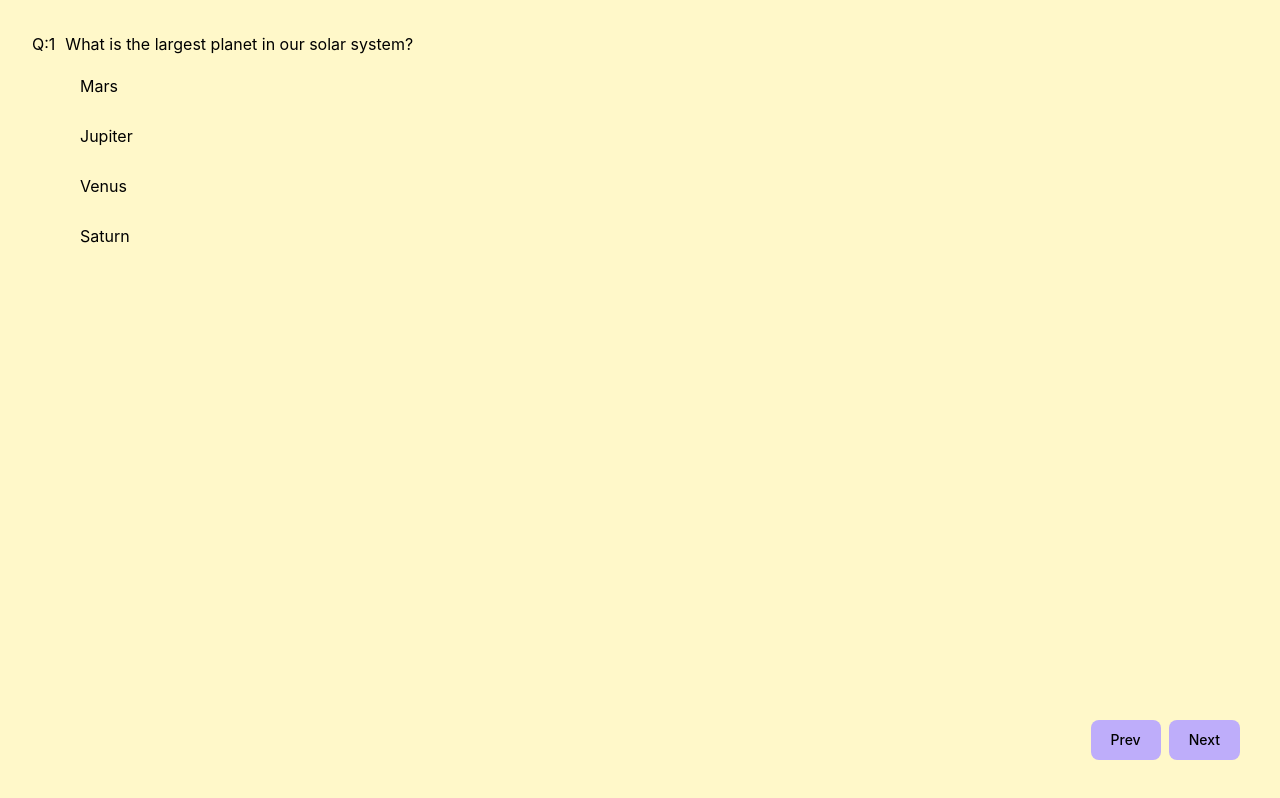
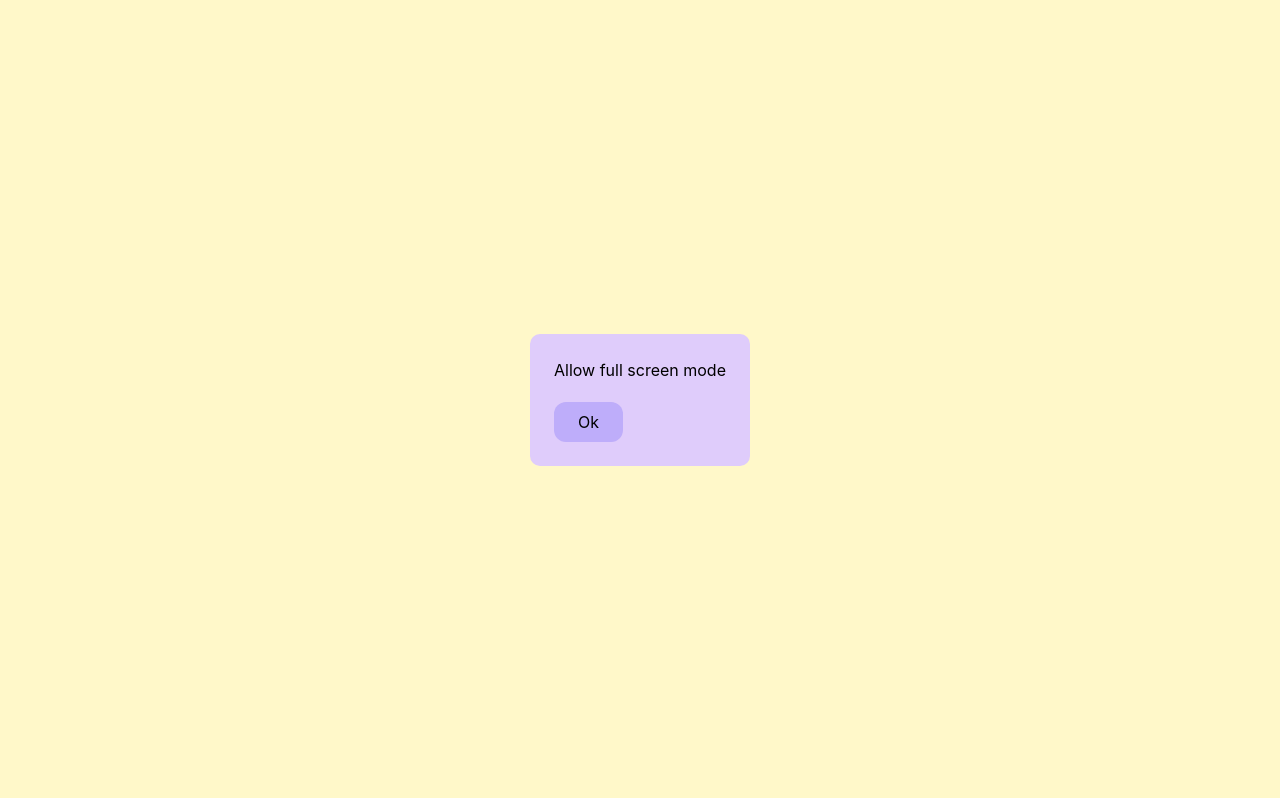
Before and after one commit to yogeshsingh2672000/agentInsights-assignment, a React (Create React App) app: page / in a window 1280 px wide. Built offline with nearby package versions, Linux system fonts and the light colour scheme.

Commit message:
add full screen user consent

```diff
--- a/src/App.js
+++ b/src/App.js
@@ -82,10 +82,23 @@ function App() {
   const isFullScreen = useFullScreen();
   const isPageActive = usePageVisibility();
   const [showResult, setshowResult] = useState(false);
+  const [fullScreenConsent, setFullScreenConsent] = useState(false);
 
   return (
     <div ref={isFullScreen} className="App h-screen">
-      {isPageActive[1] > 1 ? (
+      {!fullScreenConsent ? (
+        <div className="flex justify-center items-center h-full">
+          <div className="bg-[#DFCCFB] rounded-[10px] items-center p-6">
+            <div className="mb-[20px]">Allow full screen mode</div>
+            <button
+              onClick={() => setFullScreenConsent(true)}
+              className="bg-[#BEADFA] px-6 py-2 rounded-xl hover:bg-[#D0BFFF]"
+            >
+              Ok
+            </button>
+          </div>
+        </div>
+      ) : isPageActive[1] > 1 ? (
         <div className="flex flex-col justify-center items-center text-xl h-full">
           <div className="absolute left-1 top-1 bg-green-100 text-green-800 text-lg font-medium me-2 px-2.5 py-0.5 rounded-[10px]">
             Reload to restart
```
